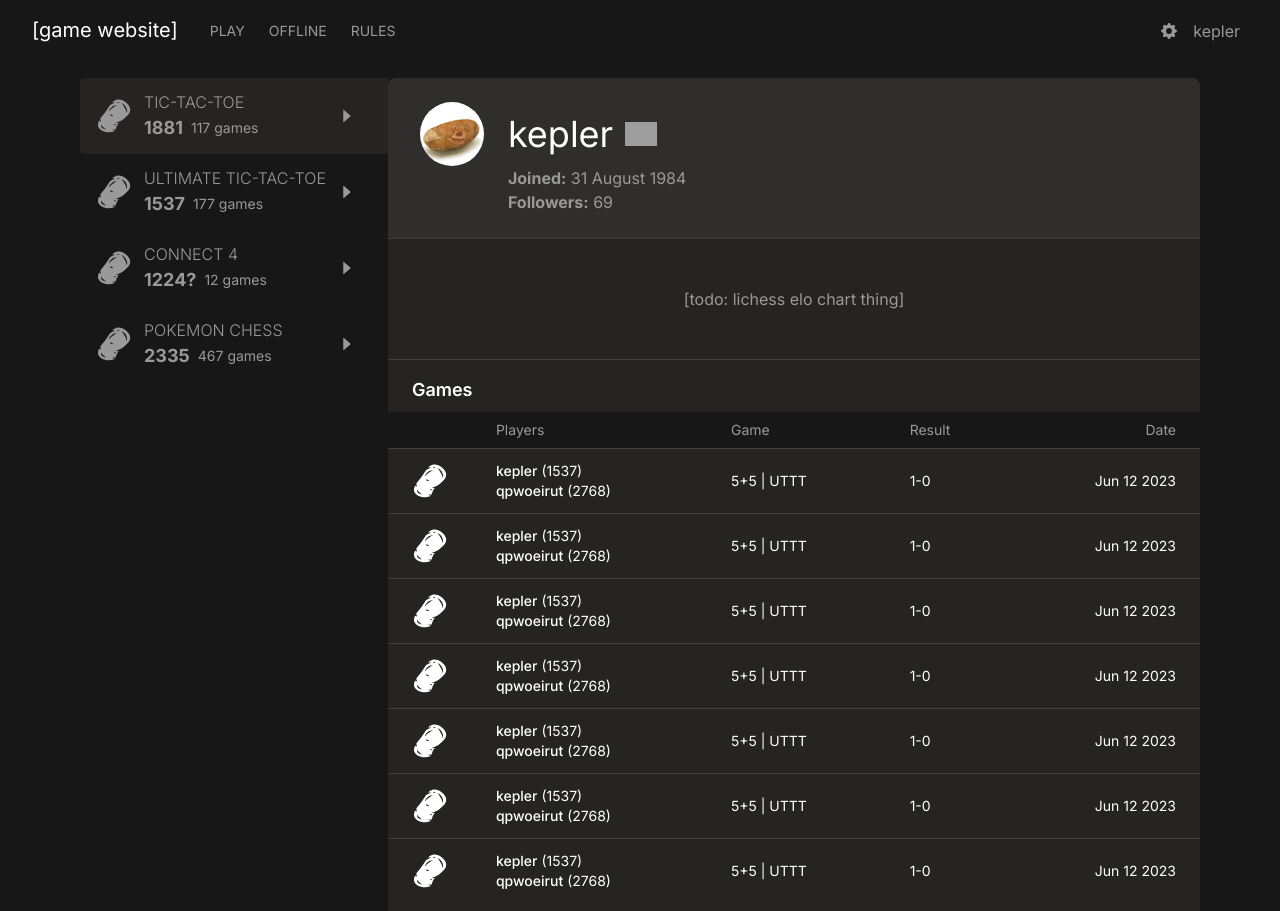
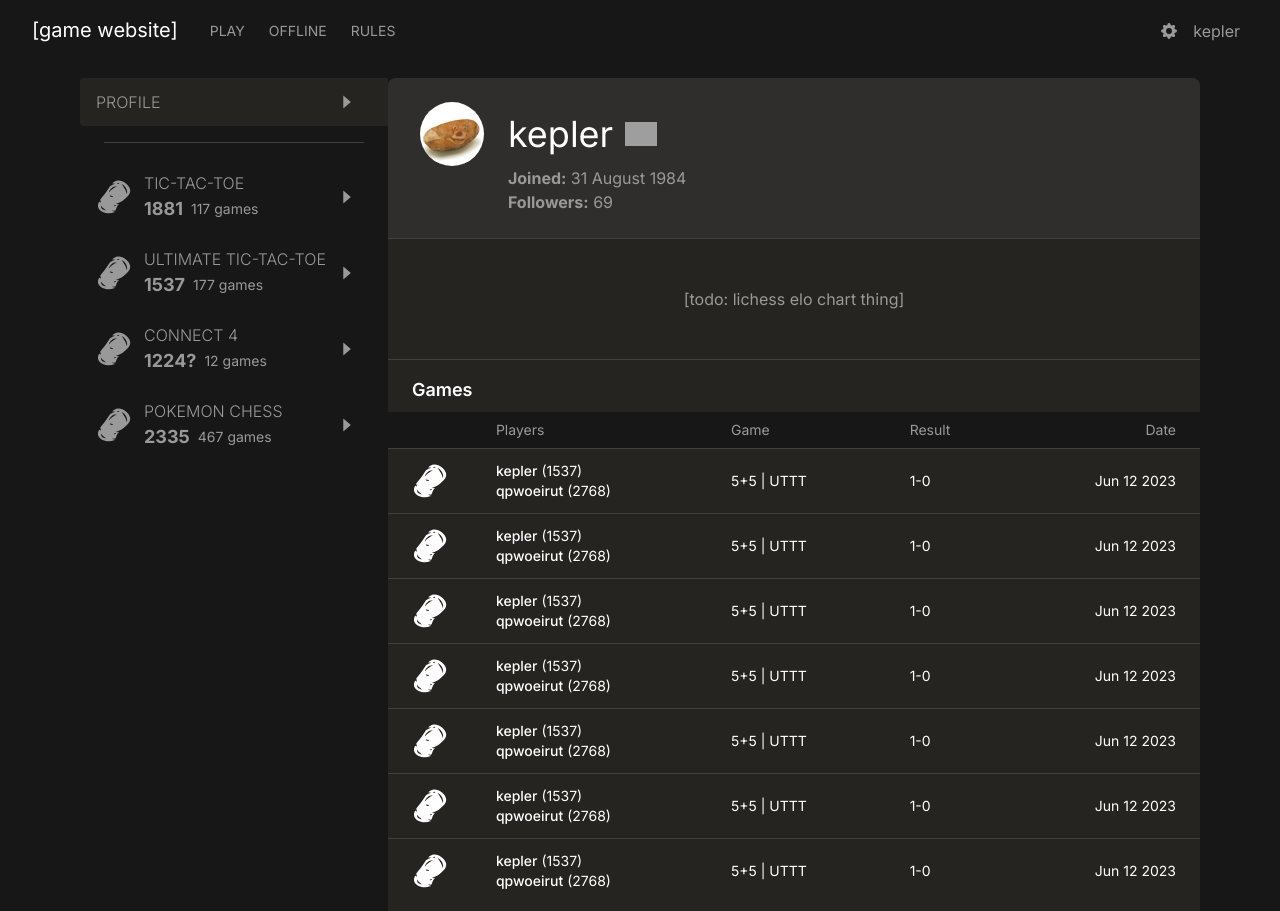
Before and after one commit to SVWEFSBRWHWBCOTSEID/SVWEFSBRWHWBCOTSEID.github.io, a Next.js app: page /profile in a window 1280 px wide. Built offline with nearby package versions, Linux system fonts and the light colour scheme; grey boxes are pictures that could not be loaded.

Commit message:
Add profile tab, separate sections

```diff
--- a/app/profile/ProfileContent.tsx
+++ b/app/profile/ProfileContent.tsx
@@ -13,6 +13,9 @@ export default function ProfileContent() {
             <ProfileSidebar />
             <Tab.Panels className="flex-grow bg-content rounded-t-lg overflow-clip">
                 <ProfileUserPanel />
+
+                {/* TODO: map this */}
+                <ProfileGamePanel />
                 <ProfileGamePanel />
                 <ProfileGamePanel />
                 <ProfileGamePanel />
--- a/app/profile/ProfileSidebar.tsx
+++ b/app/profile/ProfileSidebar.tsx
@@ -2,11 +2,20 @@
 
 import {Tab} from '@headlessui/react';
 import ProfileSidebarItem from './ProfileSidebarItem';
+import {AiFillCaretRight} from 'react-icons/ai';
 
 
 export default function ProfileSidebar() {
     return (
         <Tab.List as="aside" className="flex flex-col">
+            {/* TODO: styling? */}
+            <Tab className="group text-secondary flex gap-3 items-center hover:bg-content-secondary/50 ui-selected:bg-content rounded-l pl-4 pr-8 py-3 transition duration-150">
+                <h5 className="uppercase font-light text-left">Profile</h5>
+                <AiFillCaretRight className="text-lg text-secondary group-hover:text-blue-500 ml-auto" />
+            </Tab>
+
+            <hr className="my-4 mx-6 border-t border-tertiary" />
+
             <ProfileSidebarItem name="Tic-tac-toe" rating={1881} games={117} />
             <ProfileSidebarItem name="Ultimate tic-tac-toe" rating={1537} games={177} />
             <ProfileSidebarItem name="Connect 4" rating={1224} games={12} provisional />
```
